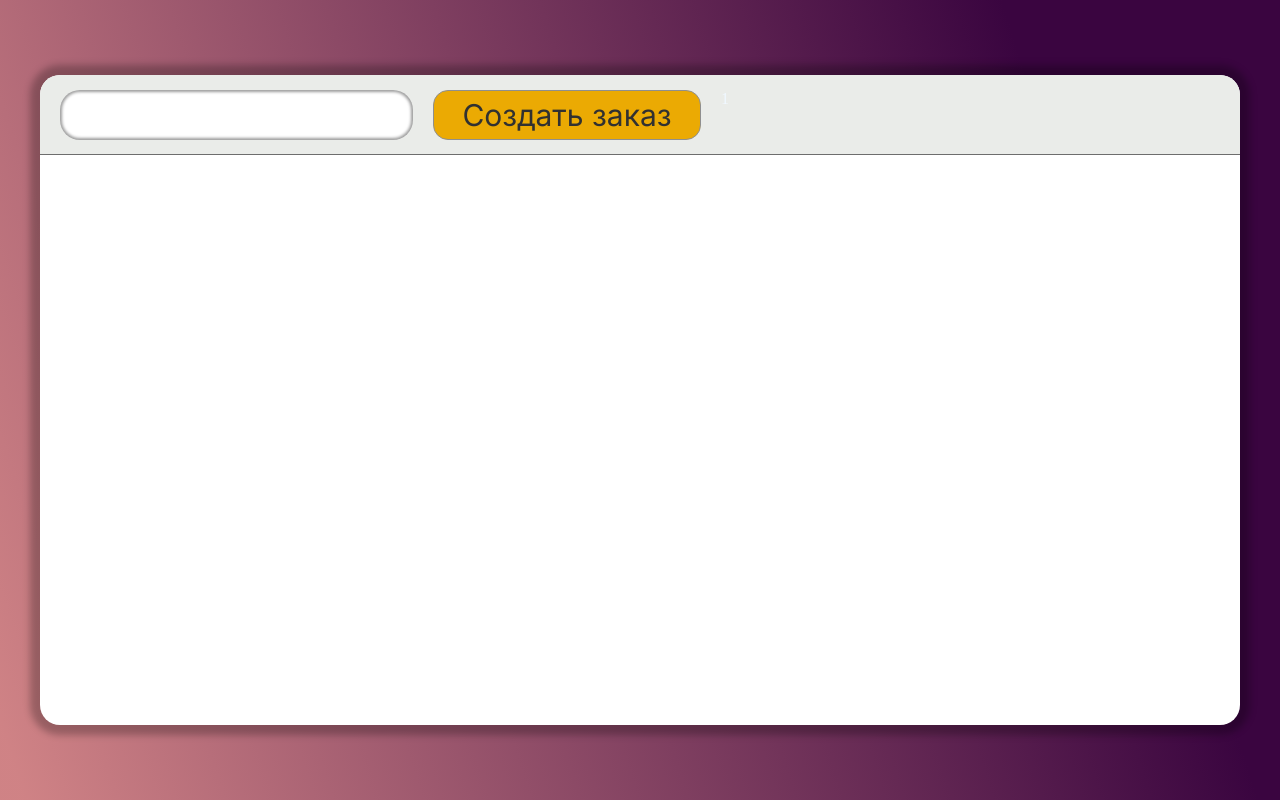
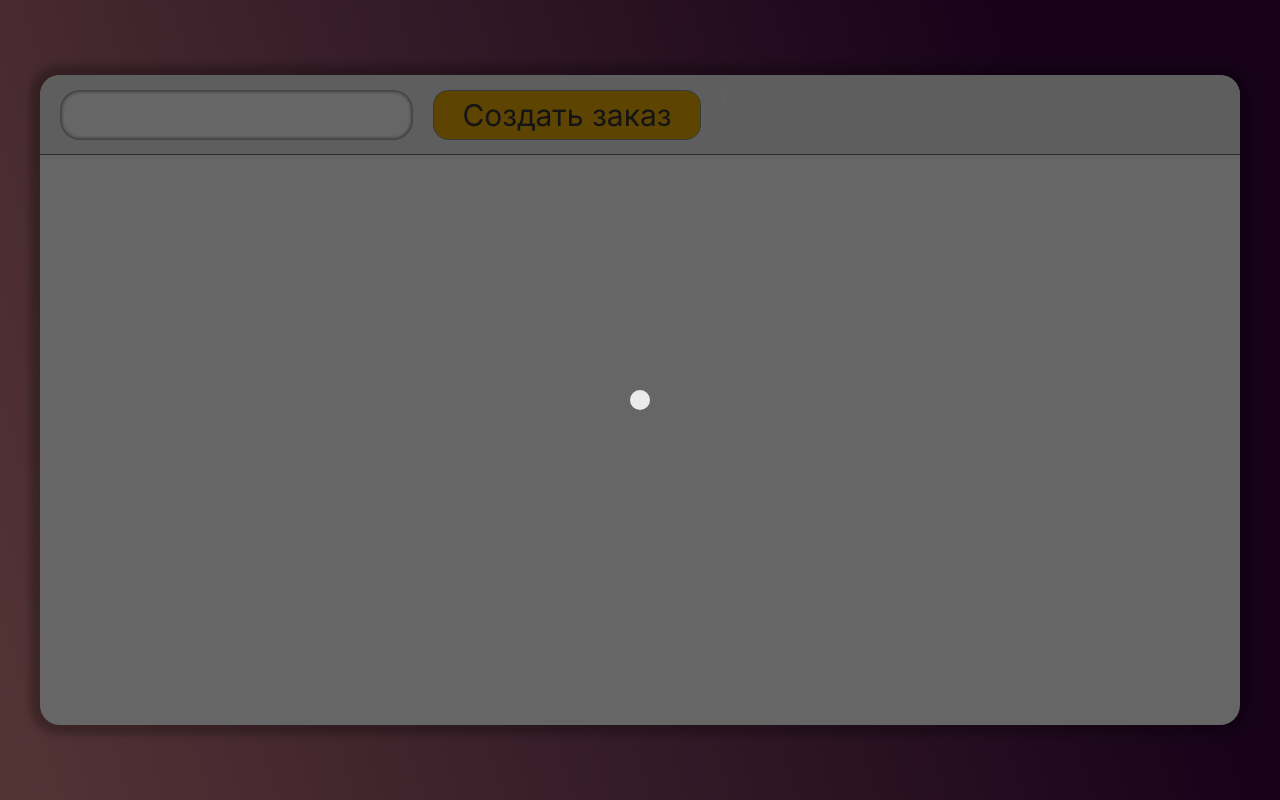
Before and after one commit to Aleksandersie/crm-2-front-end, a React (Create React App) app: page / in a window 1280 px wide. Both pictures are taken after a click on the button "Создать заказ". Built offline with nearby package versions, Linux system fonts and the light colour scheme.

Commit message:
modal window added

```diff
--- a/src/components/MainWindow/MainWindowHeaderCreateOrderButton.tsx
+++ b/src/components/MainWindow/MainWindowHeaderCreateOrderButton.tsx
@@ -1,8 +1,16 @@
-import React from 'react';
+import React, {useState} from 'react';
 import styles from "./mainWindowStyles.module.scss"
+import Modal from "../Modal/Modal";
 const MainWindowHeaderCreateOrderButton = () => {
+    const [modalActive, setModalActive] = useState(false)
     return (
-        <button className={styles.createOrderButton}>Создать заказ</button>
+        <>
+            <button className={styles.createOrderButton} onClick={()=>setModalActive(true)}>Создать заказ</button>
+            <Modal active={modalActive} setActive={setModalActive} >
+
+            </Modal>
+        </>
+
     );
 };
 
--- /dev/null
+++ b/src/components/Modal/Modal.tsx
@@ -0,0 +1,19 @@
+import React, {ReactElement, ReactNode} from 'react';
+import styles from "./modalStyles.module.scss"
+
+interface IModal{
+    active:boolean,
+    setActive:any
+    children:ReactNode | ReactElement
+}
+const Modal:React.FC<IModal> = ({active,setActive,children}) => {
+    return (
+        <div className= {active? styles.modalActive:styles.modalNonActive}onClick={()=>setActive(false)}>
+            <div className={styles.modalContent} onClick={event =>event.stopPropagation()}>
+                {children}
+            </div>
+        </div>
+    );
+};
+
+export default Modal;
--- /dev/null
+++ b/src/components/Modal/modalStyles.module.scss
@@ -0,0 +1,24 @@
+.modalActive{
+  width: 100vw;
+  height: 100vh;
+  background-color: rgba(0,0,0,0.6);
+  position: fixed;
+  top: 0;
+  left: 0;
+  display: flex;
+  justify-content: center;
+  align-items: center;
+  //transform: scale(1);
+  opacity: 1;
+  transition: 0.3s;
+}
+.modalNonActive{
+  opacity: 0;
+  //transform: scale(0);
+}
+.modalContent{
+  background-color: #EAECE9;
+  color: black;
+  border-radius: 20px;
+  padding: 10px;
+}
--- /dev/null
+++ b/src/components/Modal/modalStyles.module.scss.d.ts
@@ -0,0 +1,3 @@
+export const modalActive: string;
+export const modalContent: string;
+export const modalNonActive: string;
```
Also changed, not shown: src/components/MainWindow/MainWindow.tsx (+5 -2 lines), 1 other file (tests, documents, lock files or other folders).
